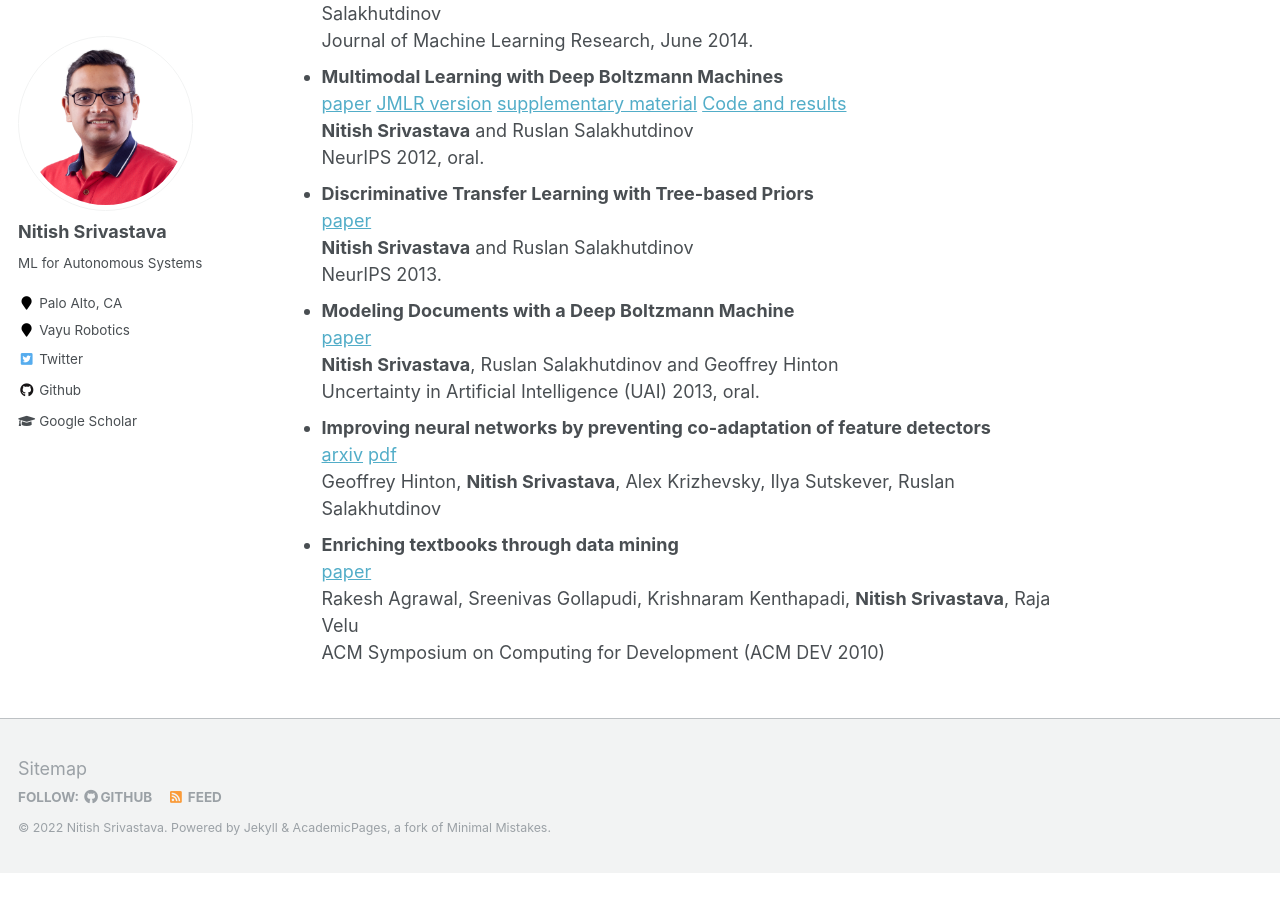
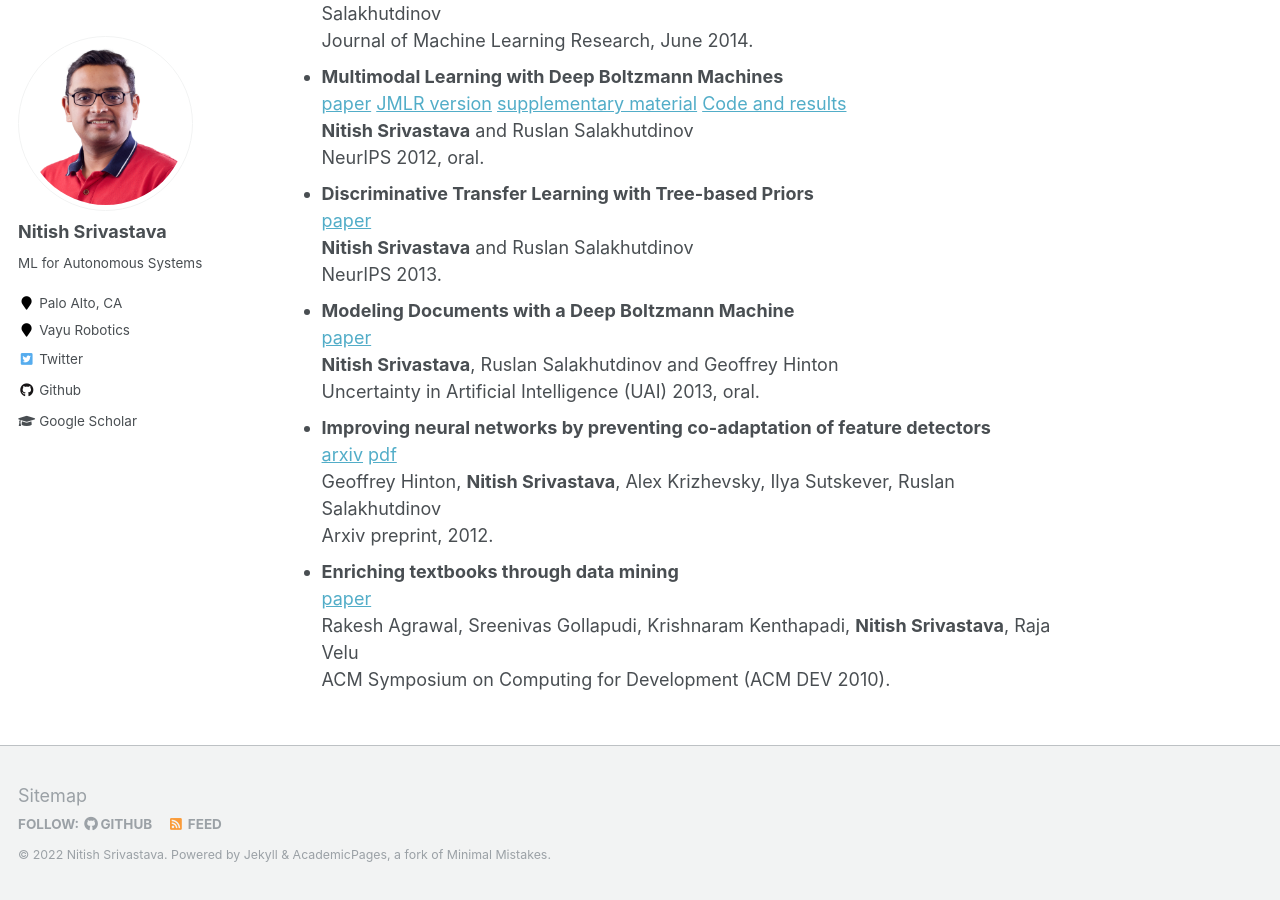
Before and after one commit to nitishsrivastava/nitishsrivastava.github.io, a Jekyll site: the page built from _pages/about.md, in a window 1280 px wide and 900 px high, scrolled down 2395 px. Built offline with Jekyll 4.4.1, drawn with Linux system fonts in a browser that asks for light colours; before the commit the page ends 3268 px from its top, so only the background shows below that; some of the changed text lies outside the part shown.

```diff
--- a/_pages/about.md
+++ b/_pages/about.md
@@ -33,15 +33,15 @@ Arxiv preprint 2021.
 - **Unconstrained Scene Generation With Locally Conditioned Radiance Fields** <br/>
 [paper](https://openaccess.thecvf.com/content/ICCV2021/html/DeVries_Unconstrained_Scene_Generation_With_Locally_Conditioned_Radiance_Fields_ICCV_2021_paper.html) [pdf](https://arxiv.org/pdf/2104.00670) <br/>
 Terrance DeVries, Miguel Angel Bautista, **Nitish Srivastava**, Graham Taylor, Josh Susskind <br/>
-ICCV 2021
+ICCV 2021.
 - **Uncertainty Weighted Actor-Critic for Offline Reinforcement Learning**<br/>
 [arxiv](https://arxiv.org/abs/2105.08140) [pdf](https://arxiv.org/pdf/2105.08140) [code](https://github.com/apple/ml-uwac) <br/>
 Yue Wu, Shuangfei Zhai, **Nitish Srivastava**, Joshua Susskind, Jian Zhang, Ruslan Salakhutdinov, Hanlin Goh<br/>
-ICML 2021
+ICML 2021.
 - **On the Generalization of Learning-Based 3D Reconstruction**<br/>
 [paper](https://openaccess.thecvf.com/content/WACV2021/html/Bautista_On_the_Generalization_of_Learning-Based_3D_Reconstruction_WACV_2021_paper.html) [pdf](https://openaccess.thecvf.com/content/WACV2021/papers/Bautista_On_the_Generalization_of_Learning-Based_3D_Reconstruction_WACV_2021_paper.pdf) <br/>
 Miguel Angel Bautista, Walter Talbott, Shuangfei Zhai, **Nitish Srivastava**, Josh Susskind <br/>
-WACV 2021
+WACV 2021.
 - **An attention free transformer** <br/>
 [arxiv](https://arxiv.org/abs/2105.14103) [pdf](https://arxiv.org/pdf/2105.14103) <br/>
 Shuangfei Zhai, Walter Talbott, **Nitish Srivastava**, Chen Huang, Hanlin Goh, Ruixiang Zhang, Josh Susskind <br/>
@@ -84,7 +84,8 @@ Uncertainty in Artificial Intelligence (UAI) 2013, oral.
 - **Improving neural networks by preventing co-adaptation of feature detectors**<br/>
 [arxiv](https://arxiv.org/abs/1207.0580) [pdf](https://arxiv.org/pdf/1207.0580)<br/>
 Geoffrey Hinton, **Nitish Srivastava**, Alex Krizhevsky, Ilya Sutskever, Ruslan Salakhutdinov<br/>
+Arxiv preprint, 2012.
 - **Enriching textbooks through data mining**<br/>
 [paper](https://www.microsoft.com/en-us/research/publication/enriching-textbooks-through-data-mining)<br/>
 Rakesh Agrawal, Sreenivas Gollapudi, Krishnaram Kenthapadi, **Nitish Srivastava**, Raja Velu<br/>
-ACM Symposium on Computing for Development (ACM DEV 2010)
+ACM Symposium on Computing for Development (ACM DEV 2010).
```
